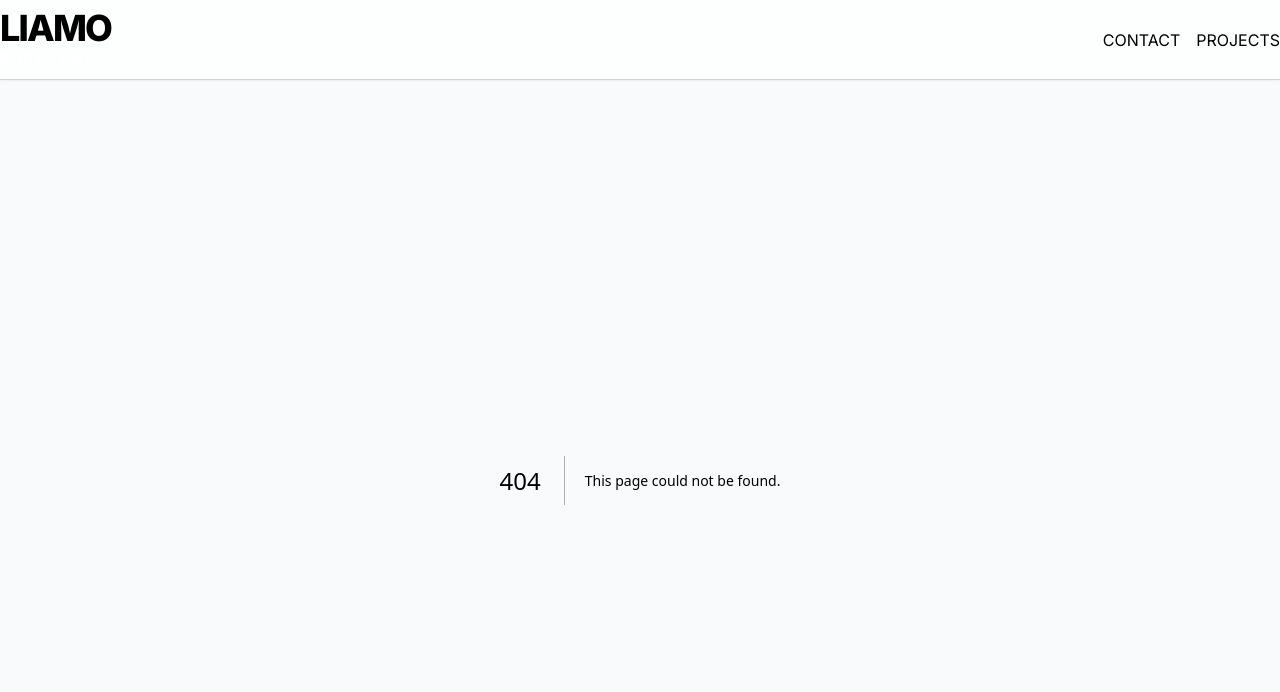
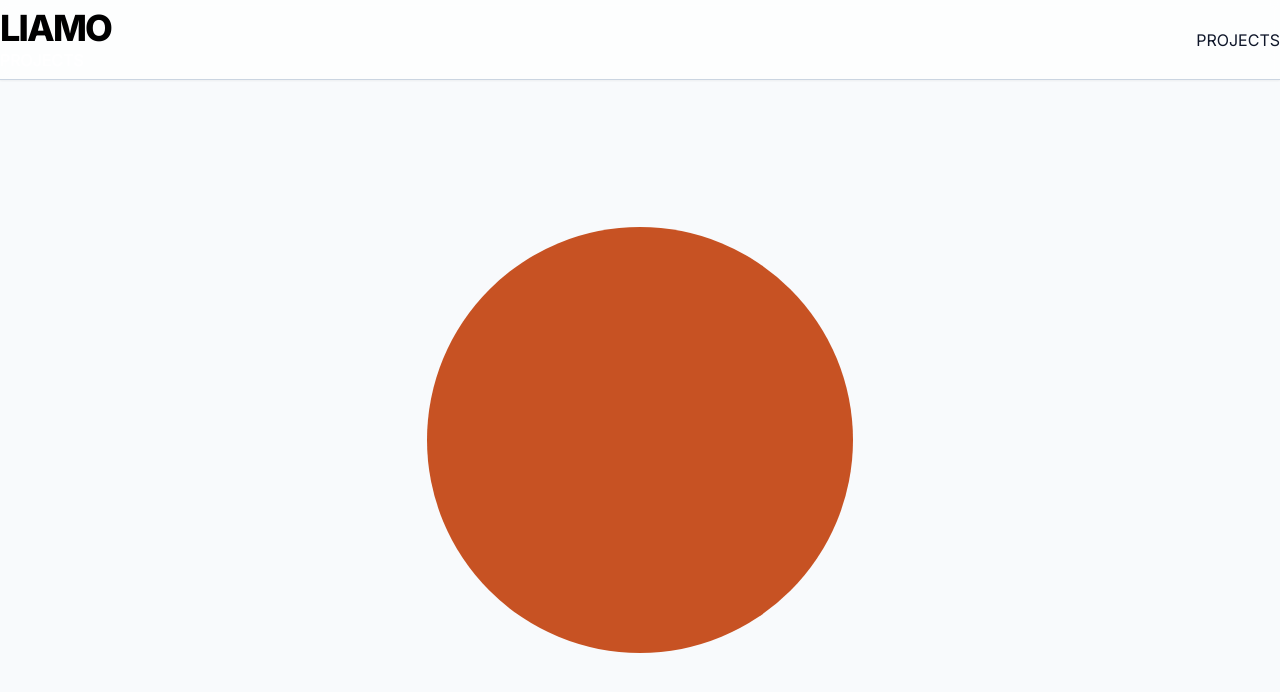
Before and after one commit to liamasis/testfolio, a Next.js app: page /projects in a window 1280 px wide. Before the commit this address had no page. Shown: the top 692 px of the page. Built offline with nearby package versions, Linux system fonts and the light colour scheme.

Commit message:
some navigation function

```diff
--- /dev/null
+++ b/src/app/projects/page.tsx
@@ -0,0 +1,22 @@
+
+import LargeHeading from '@/components/ui/LargeHeading';
+
+export default function Projects() {
+  return (
+    <main className=' h-[calc(100vh-5rem)] flex items-center justify-center '>
+        {/* The circle */}
+        <div className="bg-orange-700 rounded-full inline-flex items-center justify-center aspect-square lg:w-2/6 absolute w-80 opacity-90 "></div>
+
+        {/* <div className=" grid grid-cols-1 lg:grid-cols-6 z-50">
+          <div className="col-span-1"></div>
+          <div className="lg:col-span-2 col-span-1">
+            <LargeHeading className="py-5 text-left">Creating Clean Code</LargeHeading>
+            <LargeHeading className="py-5 text-left">Producing Sleek UI</LargeHeading>
+            <LargeHeading className="py-5 text-left">Communicating for Improvement</LargeHeading>
+
+          </div>
+        </div> */}
+
+    </main>
+  )
+}
--- a/src/components/Navbar.tsx
+++ b/src/components/Navbar.tsx
@@ -16,22 +16,23 @@ const Navbar: FC<NavbarProps> = ({}) => {
                 liamo portfolio
             </Link> */}
             <div className="md-hidden text-white">
+
                 <LargeHeading size={'sm'}>LIAMO</LargeHeading>
-                <GlitchHeading text="PORTFOLIO" />
+
+                    <Link
+                        href = '/'
+                        className='text-dark dark:text-white '
+                    >
+                    <GlitchHeading text="PROJECTS" />
+                </Link>
             </div>
             <div className="hidden md:flex gap-4">
                 <ThemeToggle />
-                <Link
-                    href = '/contact'
-                    className='text-dark dark:text-white'
-                >
 
-                    <GlitchHeading text="CONTACT" />
-                </Link>
 
                 <Link
                     href = '/projects'
-                    className='text-dark dark:text-white'
+                    className='text-dark dark:text-white '
                 >
                    <GlitchHeading text="PROJECTS" />
                 </Link>
```
